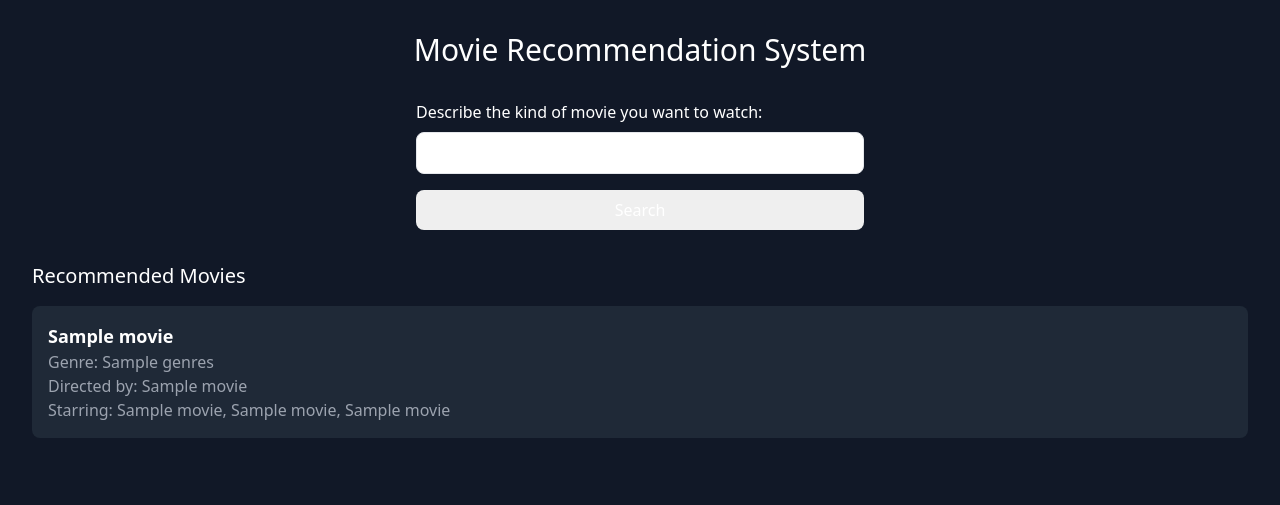
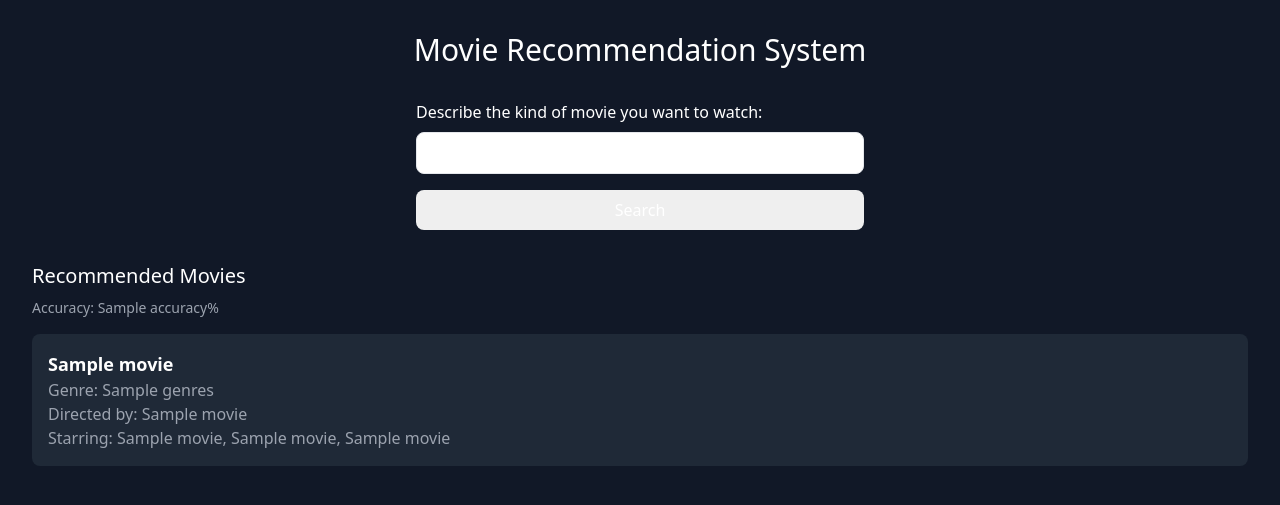
Before and after one commit to Jishu15/Movie-Recommendation-System, a Flask app: template templates/index.html in a window 1280 px wide. Shown: the top 505 px of the page. Run offline with Flask 3, Linux system fonts and the light colour scheme; the template is opened without the code that fills it: most values are stand-ins (such as "Sample title", 1, 10 or a date in 2020).

Commit message:
Finalized TF-IDF

```diff
--- a/app.py
+++ b/app.py
@@ -2,6 +2,7 @@ from flask import Flask, request, render_template
 import pandas as pd
 from sklearn.feature_extraction.text import TfidfVectorizer
 from sklearn.metrics.pairwise import linear_kernel
+import numpy as np
 
 app = Flask(__name__)
 
@@ -35,7 +36,13 @@ def recommend():
         related_docs_indices = cosine_similarities.argsort()[:-6:-1]
         recommendations = movies.iloc[related_docs_indices]
 
-        return render_template('index.html', recommendations=recommendations.to_dict('records'))
+        # Calculate the average cosine similarity score for the recommendations
+        avg_score = cosine_similarities[related_docs_indices].mean()
+
+        # Normalize the cosine similarity score to a 0-100 scale
+        norm_avg_score = np.interp(avg_score, (cosine_similarities.min(), cosine_similarities.max()), (0, 100))
+
+        return render_template('index.html', recommendations=recommendations.to_dict('records'), accuracy=round(norm_avg_score, 2))
     except KeyError as e:
         app.logger.error(f"KeyError: {e}")
         return "There was an error processing your request.", 400
--- a/templates/index.html
+++ b/templates/index.html
@@ -17,6 +17,7 @@
 
         {% if recommendations %}
         <h2 class="text-xl mt-8">Recommended Movies</h2>
+        <p class="mt-2 text-sm text-gray-400">Accuracy: {{ accuracy }}%</p>
         <ul class="mt-4">
             {% for movie in recommendations %}
             <li class="bg-gray-800 p-4 rounded-lg mb-4">
```
